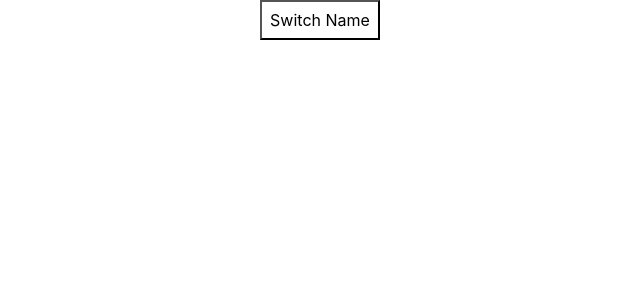
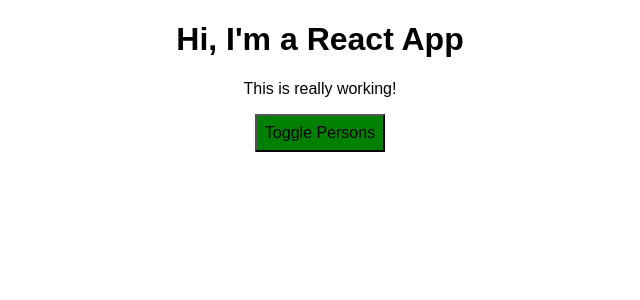
Before and after one commit to Bryantkrause/udemyReact, a React (Create React App) app in the folder propup/client/: page / in a window 1280 px wide. Shown: the top 300 px of the page, without its empty margins (320-960 px from the left). Built offline with nearby package versions, Linux system fonts and the light colour scheme.

Commit message:
dynamic content the js way

```diff
--- a/propup/client/src/App.css
+++ b/propup/client/src/App.css
@@ -1,38 +1,3 @@
 .App {
   text-align: center;
 }
-
-.App-logo {
-  height: 40vmin;
-  pointer-events: none;
-}
-
-@media (prefers-reduced-motion: no-preference) {
-  .App-logo {
-    animation: App-logo-spin infinite 20s linear;
-  }
-}
-
-.App-header {
-  background-color: #282c34;
-  min-height: 100vh;
-  display: flex;
-  flex-direction: column;
-  align-items: center;
-  justify-content: center;
-  font-size: calc(10px + 2vmin);
-  color: white;
-}
-
-.App-link {
-  color: #61dafb;
-}
-
-@keyframes App-logo-spin {
-  from {
-    transform: rotate(0deg);
-  }
-  to {
-    transform: rotate(360deg);
-  }
-}
--- a/propup/client/src/App.js
+++ b/propup/client/src/App.js
@@ -1,6 +1,6 @@
 import React, { Component } from 'react';
+import './App.css';
 import Person from './Person/Person'
-import './App.css';
 
 class App extends Component {
   state = {
@@ -8,7 +8,6 @@ class App extends Component {
       {name: 'Max', age: 28},
       {name: 'Max2', age: 282},
       {name: 'Max3', age: 283},
-      {name: 'Max4', age: 284},
     ],
     otherState: 'some other value',
     showPersons: false
@@ -26,11 +25,6 @@ class App extends Component {
     })
   }
 
-togglePersonsHandler = () => {
-const doesShow = this.state.showPersons
-this.setState({showPersons: !doesShow})
-}
-
 nameChangedHandler = (event) => {
     this.setState ({
     persons: [
@@ -40,34 +34,52 @@ nameChangedHandler = (event) => {
       {name: 'Max4', age: 284},
     ]
   })}
+
+togglePersonsHandler = () => {
+const doesShow = this.state.showPersons
+this.setState({showPersons: !doesShow})
+}
+
+
   render() {
     const style = {
-      backgroundColor: 'white',
+      backgroundColor: 'green',
       font: 'inherit',
       border: '1x solid blue',
       padding: '8px',
       cursor: 'pointer'
     };
 
-  return (
+let persons = null;
+if (this.state.showPersons) {
+  persons = (
+  <div>
+    <Person
+     name={this.state.persons[0].name}
+     age={this.state.persons[0].age}/>
+    <Person
+     name={this.state.persons[1].name}
+      age={this.state.persons[1].age}/>
+    <Person
+     name={this.state.persons[2].name}
+     age={this.state.persons[2].age}
+    click={this.switchNameHandler.bind(this, 'dude wheres my car')}
+    changed={this.nameChangedHandler}> this is extra </Person>
+    </div>
+    )
+}
 
-
-    <div className="App">
-      <button
+return (
+  <div className="App">
+    <h1>Hi, I'm a React App</h1>
+    <p>This is really working!</p>
+    <button
       style={style}
-      onClick={() => this.togglePersonsHandler}> Switch Name </button>
-      {this.state.showPersons ?
-       <div >
-      <Person name={this.state.persons[0].name} age={this.state.persons[0].age}/>
-      <Person name={this.state.persons[1].name} age={this.state.persons[1].age}/>
-      <Person name={this.state.persons[2].name} age={this.state.persons[2].age}
-      click={this.switchNameHandler.bind(this, 'dude wheres my car')}
-      changed={this.nameChangedHandler}> this is extra </Person>
-      <Person name={this.state.persons[3].name} age={this.state.persons[3].age}/>
-      </div>: null
-      }
-    </div>
-  );
+      onClick={this.togglePersonsHandler}>Toggle Persons</button>
+    {persons}
+  </div>
+);
+// return React.createElement('div', {className: 'App'}, React.createElement('h1', null, 'Does this work now?'));
 }
 }
 
--- a/propup/client/src/Person/Person.css
+++ b/propup/client/src/Person/Person.css
@@ -1,7 +1,7 @@
 .Person{
    width: 60%;
    margin: 16px auto;
-   border: 1px solid #eee;
+   border: 1px solid rgb(161, 17, 17);
    box-shadow: 0 2px 3px #ccc;
    padding: 16px;
    text-align: center;
--- a/propup/client/src/index.css
+++ b/propup/client/src/index.css
@@ -1,13 +1,5 @@
 body {
   margin: 0;
-  font-family: -apple-system, BlinkMacSystemFont, 'Segoe UI', 'Roboto', 'Oxygen',
-    'Ubuntu', 'Cantarell', 'Fira Sans', 'Droid Sans', 'Helvetica Neue',
-    sans-serif;
-  -webkit-font-smoothing: antialiased;
-  -moz-osx-font-smoothing: grayscale;
+  padding: 0;
+  font-family: sans-serif;
 }
-
-code {
-  font-family: source-code-pro, Menlo, Monaco, Consolas, 'Courier New',
-    monospace;
-}
```
